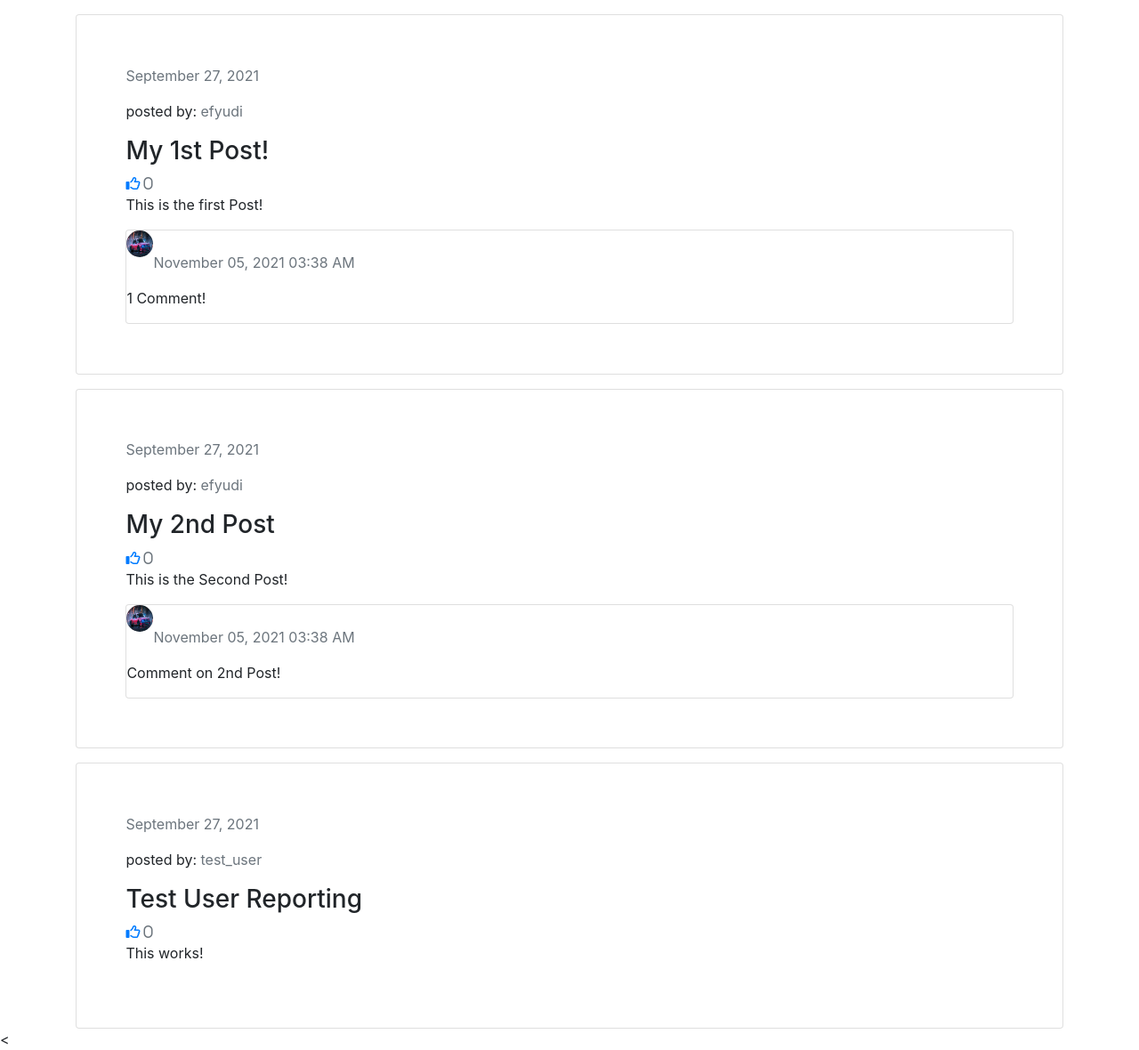
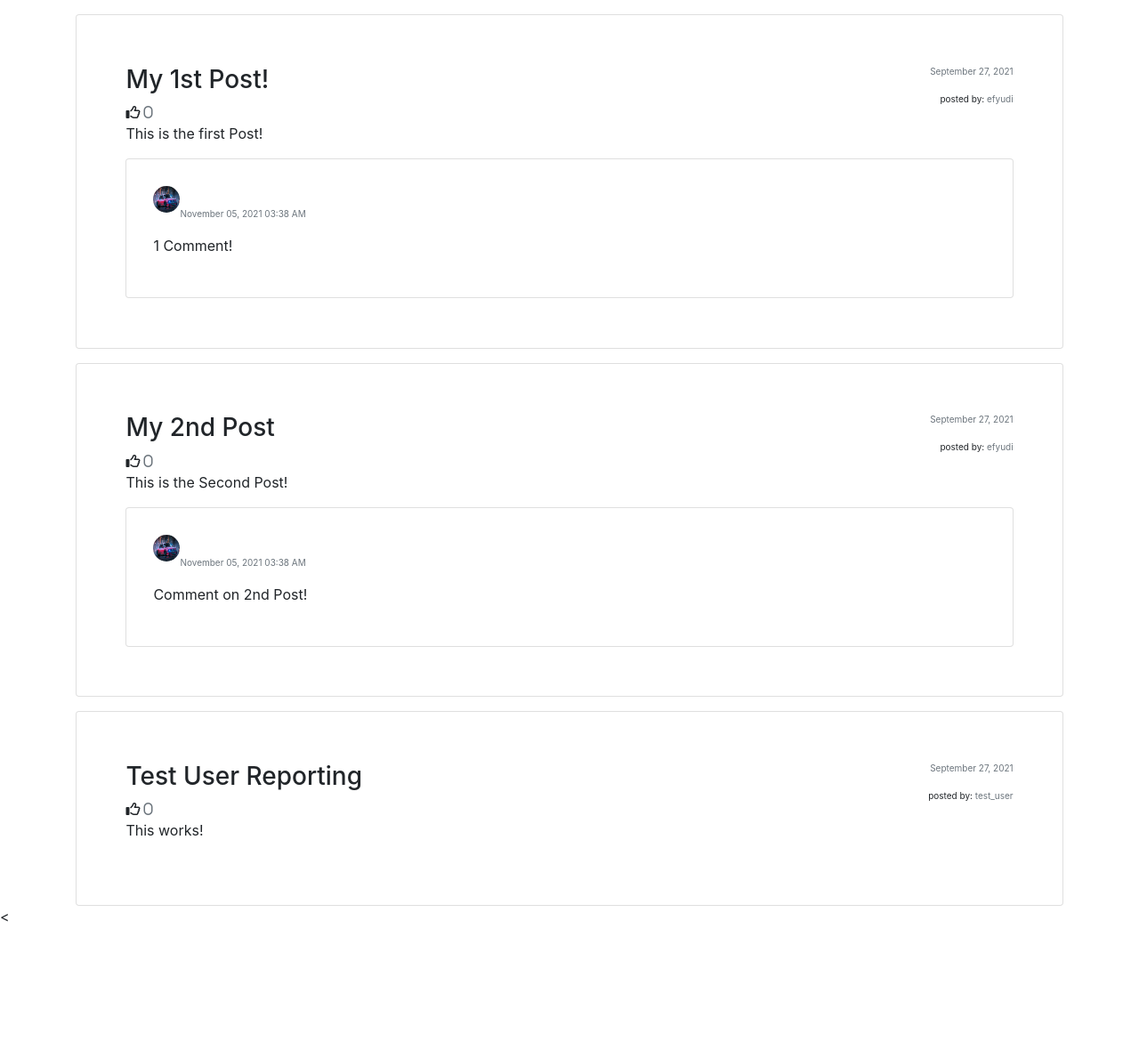
Before and after one commit to efyudi/blogapplication, a Django app: page /blog/ in a window 1280 px wide. Shown: the part 70-1250 px from the top of the page at 89% size. After the commit the page ends 1106 px from the top, so only its background shows below. Run offline with Django 3.2, Linux system fonts and the light colour scheme; data comes from the database, SQL or seed files in the repository; data that the repository does not hold is empty; some libraries are stand-ins or nearby versions.

Commit message:
Minor CSS added

```diff
--- a/static/main.css
+++ b/static/main.css
@@ -1,5 +1,10 @@
 .navbar{
     background-color: rgb(38, 203, 212);
+}
+
+.comments_section{
+    margin: 15px;
+    padding: 15px;
 }
 
 .home_link{
@@ -58,6 +63,24 @@
 .edit_btn{
     float: right;
 }
+
+.link_btns{
+    color: inherit;
+}
+
+.fr{
+    float: right;
+    text-align: right;
+}
+
+.inline{
+    display: inline-block;
+}
+
+.helping_text{
+    font-size: 10px;
+}
+
 /*ON HOVER*/
 
 .login_link:hover, .register_link:hover{
@@ -67,3 +90,8 @@
 .register_btn:hover, .login_btn:hover{
     color: rgb(147, 209, 75);
 }
+
+.like_btn:hover{
+    transition-duration: .2s;
+    color: lightblue;
+}
```
